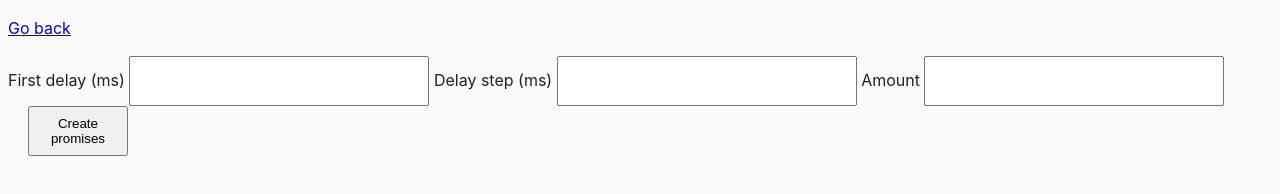
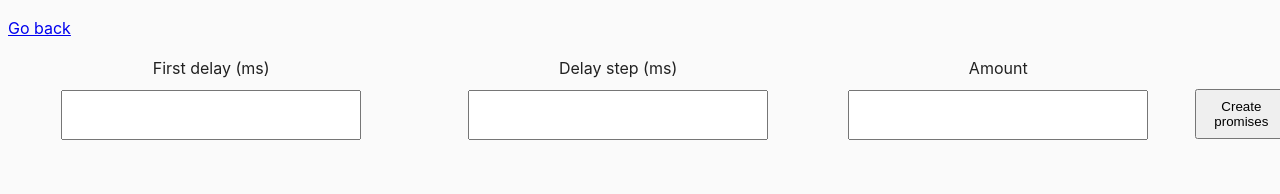
Before and after one commit to dimaparfenyk/goit-js-hw-09, a website built with Parcel: page src/03-promises.html in a window 1280 px wide. Built offline with nearby package versions, Linux system fonts and the light colour scheme.

Commit message:
Update common.css

```diff
--- a/src/css/common.css
+++ b/src/css/common.css
@@ -17,15 +17,24 @@ img {
   max-width: 100%;
 }
 
+.form{
+display: flex;
+min-width: 100vw;
+justify-content: center;
+text-align: center;
+}
+
 input {
   width: 300px;
   height: 50px;
-  padding: 0 10px 0 10px;}
+  padding: 0 10px 0 10px;
+margin: 10px;}
 
     button {
       width: 100px;
       height: 50px;
       margin-left: 20px;
+      margin-top: 33px;
       cursor: pointer;
   }
 
```
